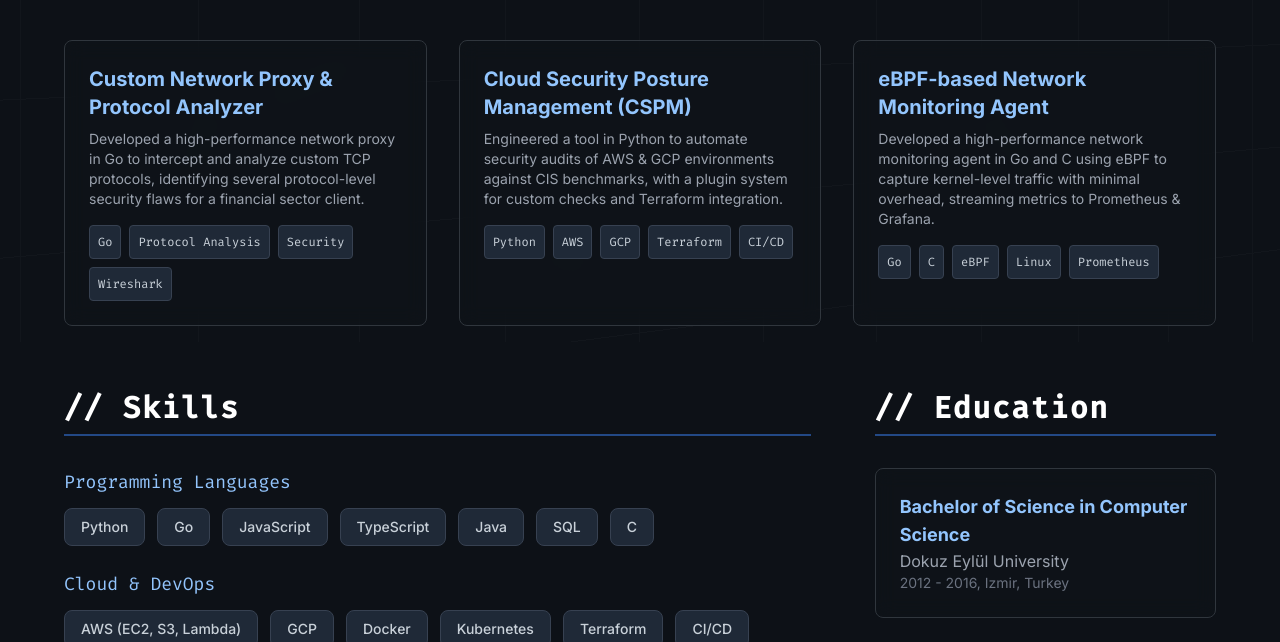
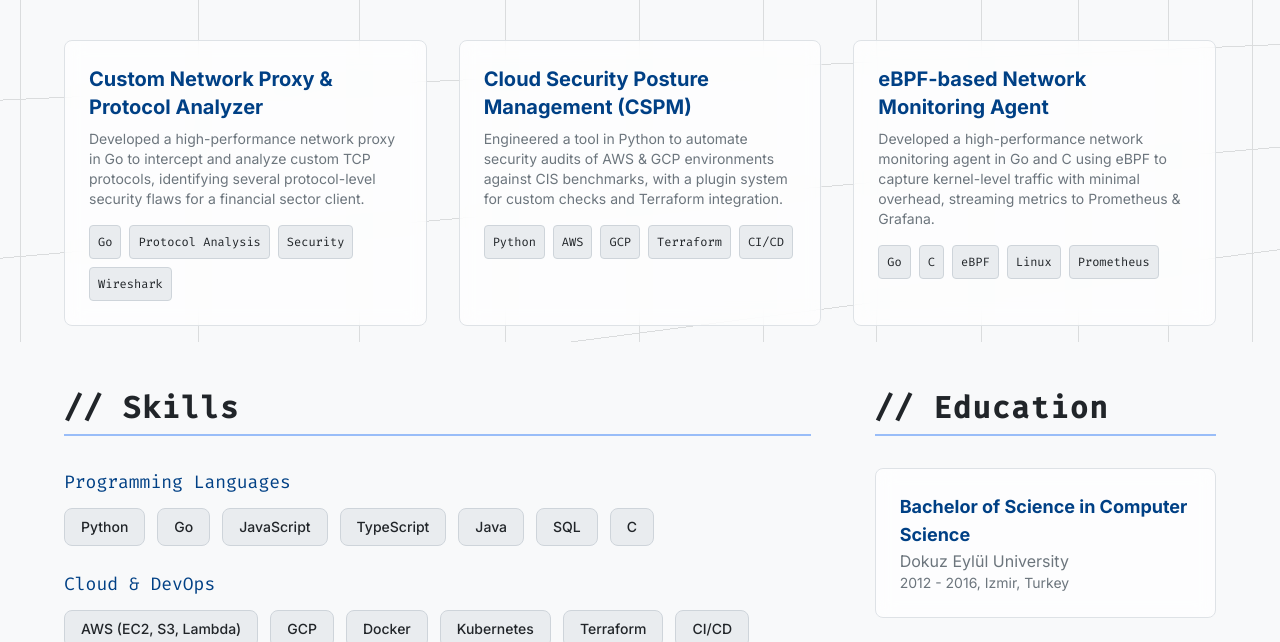
Before and after one commit to uwxsgs/mtcv-netfly, a plain HTML site: page index.html in a window 1280 px wide. Shown: the part 458-1100 px from the top of the page. Drawn offline with nearby package versions, Linux system fonts and the light colour scheme.

Commit message:
Update index.html

```diff
--- a/index.html
+++ b/index.html
@@ -1,11 +1,11 @@
 <!DOCTYPE html>
-<html lang="en" class="dark"> <!-- Start in dark mode by default -->
+<html lang="en"> <!-- Default to light mode -->
 <head>
     <meta charset="UTF-8">
     <meta name="viewport" content="width=device-width, initial-scale=1.0">
     <title>Müslüm Tavacı - Software Developer</title>
 
-    <meta name="theme-color" content="#0d1117">
+    <meta name="theme-color" content="#f8f9fa"> <!-- Light mode theme color -->
     <meta name="description" content="The portfolio of Müslüm Tavacı, a Software Developer specializing in secure, high-performance applications.">
     <link rel="icon" type="image/png" href="https://i.imgur.com/KSSqxZz.png">
 
@@ -18,21 +18,22 @@
     <style>
         /* Custom Styles with Theme Variables */
         :root {
-            /* Light Mode Variables */
-            --bg-color-light: #f3f4f6;
-            --text-color-light: #111827;
-            --primary-color-light: #2563eb;
-            --secondary-color-light: #4f46e5;
-            --border-color-light: #d1d5db;
-            --glass-bg-light: rgba(255, 255, 255, 0.6);
-            --glow-color-light: rgba(37, 99, 235, 0.3);
-            --header-text-light: #111827;
-            --subheader-text-light: #4f46e5;
-            --project-title-light: #1d4ed8;
-            --skill-bg-light: #e5e7eb;
-            --skill-border-light: #d1d5db;
+            /* Light Mode Variables (Improved) */
+            --bg-color-light: #f8f9fa;
+            --text-color-light: #212529;
+            --primary-color-light: #0056b3;
+            --secondary-color-light: #004085;
+            --border-color-light: #dee2e6;
+            --glass-bg-light: rgba(255, 255, 255, 0.7);
+            --glow-color-light: rgba(0, 86, 179, 0.25);
+            --header-text-light: #212529;
+            --subheader-text-light: #0056b3;
+            --project-title-light: #004085;
+            --skill-bg-light: #e9ecef;
+            --skill-border-light: #ced4da;
             --skill-hover-bg-light: var(--primary-color-light);
             --skill-hover-text-light: #ffffff;
+            --text-muted-light: #6c757d;
         }
 
         html.dark {
@@ -51,6 +52,7 @@
             --skill-border: #374151;
             --skill-hover-bg: var(--primary-color);
             --skill-hover-text: #0d1117;
+            --text-muted: #8b949e;
         }
 
         body {
@@ -152,11 +154,13 @@
         h2.typewriter-text {
             color: var(--subheader-text, var(--subheader-text-light));
         }
-        .section-card h4 {
+        .section-card h4, #skills h4, #education h4 {
             color: var(--project-title, var(--project-title-light));
         }
-        #skills h4, #education h4 {
-            color: var(--project-title, var(--project-title-light));
+
+        /* Light Mode Overrides for Tailwind classes */
+        .text-muted {
+            color: var(--text-muted, var(--text-muted-light));
         }
 
         /* Theme Switcher Styles */
@@ -212,11 +216,11 @@
                     <h1 class="text-4xl md:text-6xl font-bold tracking-tighter">Müslüm Tavacı</h1>
                     <h2 class="text-2xl md:text-3xl font-fira typewriter-text">&gt; Software Developer</h2>
                     <div class="pt-4 max-w-3xl fade-in-up" style="animation-delay: 2.5s;">
-                         <p class="text-lg text-gray-400">A Software Developer driven by a deep curiosity for how systems work. I specialize in building secure, high-performance applications by understanding them from the ground up. My focus is on writing clean, resilient code and architecting robust systems.</p>
+                         <p class="text-lg text-muted">A Software Developer driven by a deep curiosity for how systems work. I specialize in building secure, high-performance applications by understanding them from the ground up. My focus is on writing clean, resilient code and architecting robust systems.</p>
                     </div>
                      <div class="pt-6 fade-in-up" style="animation-delay: 2.8s;">
                         <a href="#projects" class="inline-block bg-blue-600 text-white font-bold py-3 px-6 rounded-lg hover:bg-blue-700 transition-colors duration-300 shadow-lg shadow-blue-500/20">View My Work</a>
-                        <a href="mailto:msl.tvc@gmail.com" class="ml-4 inline-block text-blue-400 font-bold py-3 px-6 rounded-lg border border-blue-400 hover:bg-blue-400 hover:text-gray-900 transition-colors duration-300">Contact Me</a>
+                        <a href="mailto:msl.tvc@gmail.com" class="ml-4 inline-block text-blue-500 font-bold py-3 px-6 rounded-lg border border-blue-500 hover:bg-blue-500 hover:text-white transition-colors duration-300">Contact Me</a>
                     </div>
                 </div>
                 <div class="flex-shrink-0 flex justify-center items-center">
@@ -234,7 +238,7 @@
                     <!-- Project 1 -->
                     <div class="section-card glass-effect p-6 rounded-lg fade-in-up" style="animation-delay: 0.2s;">
                         <h4 class="text-xl font-bold mb-2">Custom Network Proxy & Protocol Analyzer</h4>
-                        <p class="text-sm text-gray-400 mb-4">Developed a high-performance network proxy in Go to intercept and analyze custom TCP protocols, identifying several protocol-level security flaws for a financial sector client.</p>
+                        <p class="text-sm text-muted mb-4">Developed a high-performance network proxy in Go to intercept and analyze custom TCP protocols, identifying several protocol-level security flaws for a financial sector client.</p>
                         <div class="flex flex-wrap gap-2">
                             <span class="skill-tag text-xs font-fira p-2 rounded">Go</span>
                             <span class="skill-tag text-xs font-fira p-2 rounded">Protocol Analysis</span>
@@ -246,7 +250,7 @@
                     <!-- Project 2 -->
                     <div class="section-card glass-effect p-6 rounded-lg fade-in-up" style="animation-delay: 0.4s;">
                         <h4 class="text-xl font-bold mb-2">Cloud Security Posture Management (CSPM)</h4>
-                        <p class="text-sm text-gray-400 mb-4">Engineered a tool in Python to automate security audits of AWS & GCP environments against CIS benchmarks, with a plugin system for custom checks and Terraform integration.</p>
+                        <p class="text-sm text-muted mb-4">Engineered a tool in Python to automate security audits of AWS & GCP environments against CIS benchmarks, with a plugin system for custom checks and Terraform integration.</p>
                         <div class="flex flex-wrap gap-2">
                             <span class="skill-tag text-xs font-fira p-2 rounded">Python</span>
                             <span class="skill-tag text-xs font-fira p-2 rounded">AWS</span>
@@ -259,7 +263,7 @@
                     <!-- Project 3 -->
                     <div class="section-card glass-effect p-6 rounded-lg fade-in-up" style="animation-delay: 0.6s;">
                         <h4 class="text-xl font-bold mb-2">eBPF-based Network Monitoring Agent</h4>
-                        <p class="text-sm text-gray-400 mb-4">Developed a high-performance network monitoring agent in Go and C using eBPF to capture kernel-level traffic with minimal overhead, streaming metrics to Prometheus & Grafana.</p>
+                        <p class="text-sm text-muted mb-4">Developed a high-performance network monitoring agent in Go and C using eBPF to capture kernel-level traffic with minimal overhead, streaming metrics to Prometheus & Grafana.</p>
                         <div class="flex flex-wrap gap-2">
                             <span class="skill-tag text-xs font-fira p-2 rounded">Go</span>
                             <span class="skill-tag text-xs font-fira p-2 rounded">C</span>
@@ -343,22 +347,22 @@
                      <h3 class="text-3xl font-bold font-fira tracking-wider border-b-2 border-blue-500/50 pb-2">// Education</h3>
                     <div class="glass-effect p-6 rounded-lg">
                         <h4 class="text-lg font-bold">Bachelor of Science in Computer Science</h4>
-                        <p class="text-gray-400">Dokuz Eylül University</p>
-                        <p class="text-sm text-gray-500">2012 - 2016, Izmir, Turkey</p>
+                        <p class="text-muted">Dokuz Eylül University</p>
+                        <p class="text-sm text-muted">2012 - 2016, Izmir, Turkey</p>
                     </div>
                 </section>
             </div>
 
             <!-- Contact Footer -->
-            <footer class="text-center py-12 border-t border-gray-800">
-                <p class="text-lg text-gray-400 mb-4">Interested in collaborating? Let's connect.</p>
+            <footer class="text-center py-12 border-t" style="border-color: var(--border-color, var(--border-color-light));">
+                <p class="text-lg text-muted mb-4">Interested in collaborating? Let's connect.</p>
                 <div class="flex justify-center items-center gap-4">
-                    <p id="email" class="text-xl font-fira text-blue-400">msl.tvc@gmail.com</p>
-                    <button id="copy-email-btn" title="Copy email to clipboard" class="p-2 rounded-md hover:bg-gray-700 transition-colors">
+                    <p id="email" class="text-xl font-fira" style="color: var(--primary-color, var(--primary-color-light));">msl.tvc@gmail.com</p>
+                    <button id="copy-email-btn" title="Copy email to clipboard" class="p-2 rounded-md hover:bg-gray-200 dark:hover:bg-gray-700 transition-colors">
                         <svg xmlns="http://www.w3.org/2000/svg" class="h-5 w-5" fill="none" viewBox="0 0 24 24" stroke="currentColor"><path stroke-linecap="round" stroke-linejoin="round" stroke-width="2" d="M8 16H6a2 2 0 01-2-2V6a2 2 0 012-2h8a2 2 0 012 2v2m-6 12h8a2 2 0 002-2v-8a2 2 0 00-2-2h-8a2 2 0 00-2 2v8a2 2 0 002 2z" /></svg>
                     </button>
                 </div>
-                 <p class="text-xs text-gray-600 mt-8">&copy; 2025 Müslüm Tavacı. Designed with a passion for code.</p>
+                 <p class="text-xs text-muted mt-8">&copy; 2025 Müslüm Tavacı. Designed with a passion for code.</p>
             </footer>
 
         </main>
@@ -374,21 +378,21 @@
             const themeSwitcher = document.getElementById('theme-switcher');
             const htmlEl = document.documentElement;
 
-            // Apply saved theme on load
-            const savedTheme = localStorage.getItem('theme') || 'dark';
-            htmlEl.classList.add(savedTheme);
+            // Apply saved theme on load, defaulting to light
+            const savedTheme = localStorage.getItem('theme') || 'light';
             if (savedTheme === 'dark') {
+                htmlEl.classList.add('dark');
                 document.querySelector('meta[name="theme-color"]').setAttribute('content', '#0d1117');
             } else {
-                document.querySelector('meta[name="theme-color"]').setAttribute('content', '#f3f4f6');
+                htmlEl.classList.remove('dark');
+                document.querySelector('meta[name="theme-color"]').setAttribute('content', '#f8f9fa');
             }
-
 
             themeSwitcher.addEventListener('click', () => {
                 if (htmlEl.classList.contains('dark')) {
                     htmlEl.classList.remove('dark');
                     localStorage.setItem('theme', 'light');
-                    document.querySelector('meta[name="theme-color"]').setAttribute('content', '#f3f4f6');
+                    document.querySelector('meta[name="theme-color"]').setAttribute('content', '#f8f9fa');
                 } else {
                     htmlEl.classList.add('dark');
                     localStorage.setItem('theme', 'dark');
```
